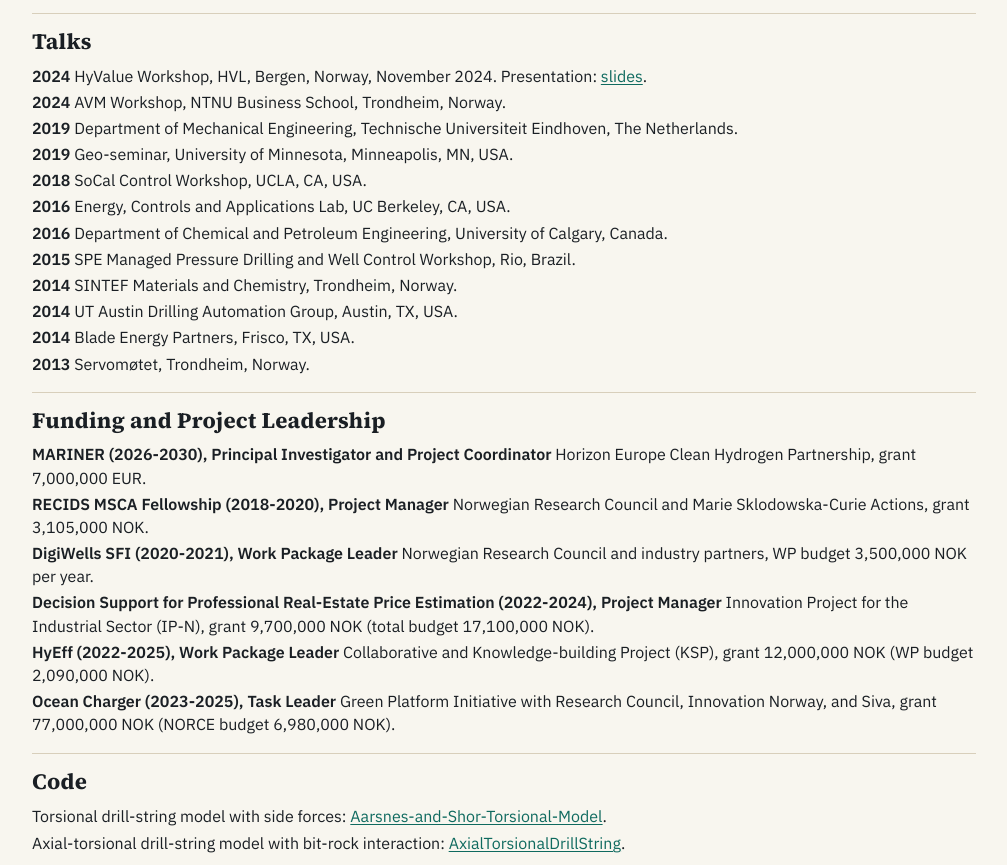
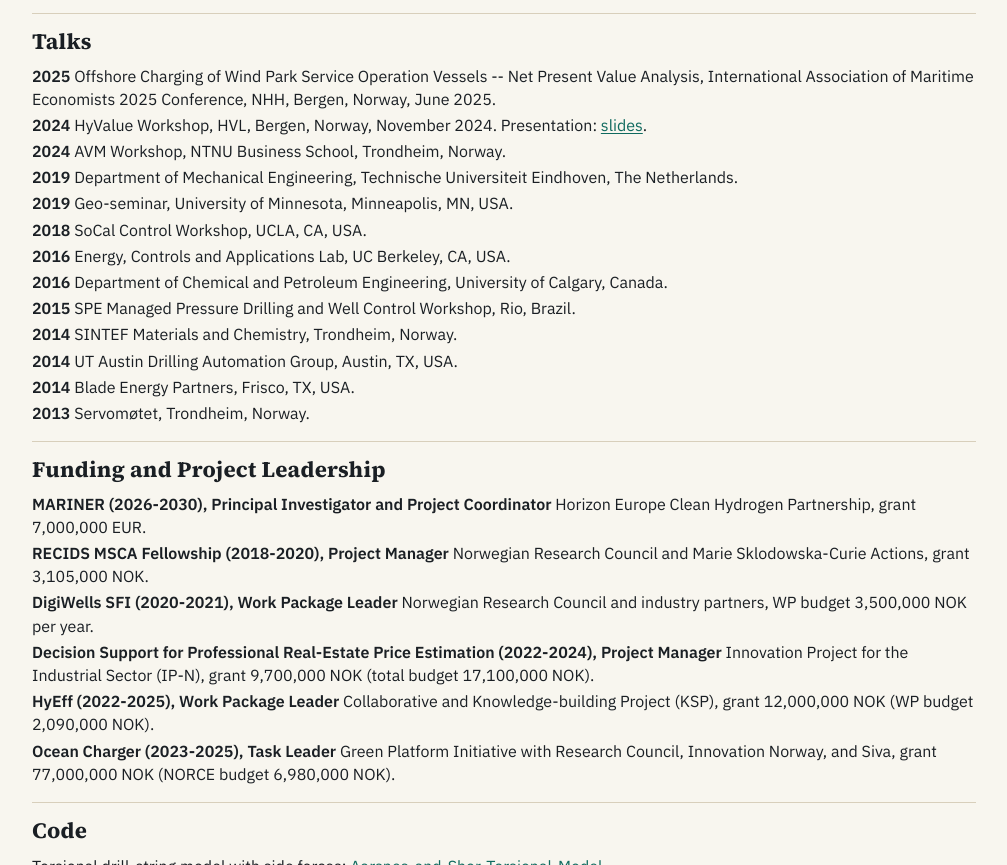
Before and after one commit to ulfjakob/ulfjakob.github.io, a plain HTML site: page index.html in a window 1280 px wide. Shown: the part 3668-4533 px from the top of the page, without its empty margins (136-1143 px from the left). Drawn offline with Linux system fonts and the light colour scheme.

Commit message:
Update Talks entry for IAME 2025 presentation

```diff
--- a/index.html
+++ b/index.html
@@ -143,6 +143,7 @@
     <section id="talks" class="card">
       <h2>Talks</h2>
       <ul class="timeline-list">
+        <li><strong>2025</strong> Offshore Charging of Wind Park Service Operation Vessels -- Net Present Value Analysis, International Association of Maritime Economists 2025 Conference, NHH, Bergen, Norway, June 2025.</li>
         <li><strong>2024</strong> HyValue Workshop, HVL, Bergen, Norway, November 2024. Presentation: <a href="docs/presentations/HyValue_WP3_Workshop_Aarsnes.pdf">slides</a>.</li>
         <li><strong>2024</strong> AVM Workshop, NTNU Business School, Trondheim, Norway.</li>
         <li><strong>2019</strong> Department of Mechanical Engineering, Technische Universiteit Eindhoven, The Netherlands.</li>
```
